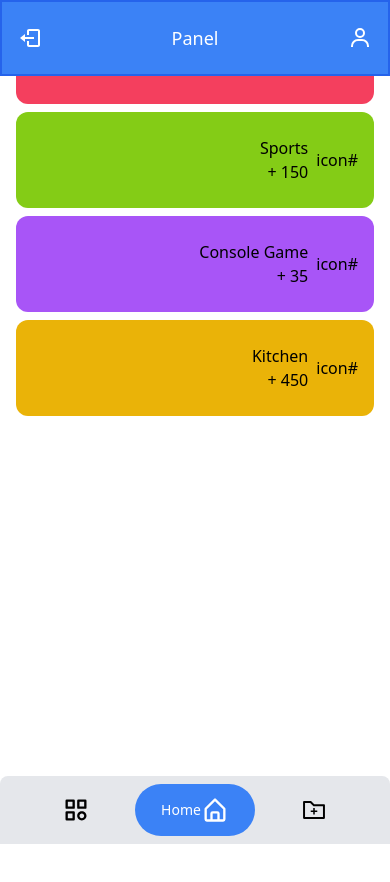
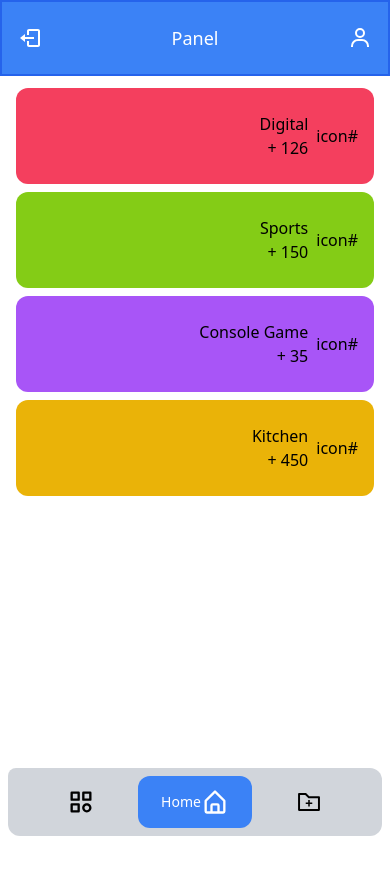
Before and after one commit to mahdibashirione/PanelAdmin, a React (Create React App) app: page / in a window 390 px wide. Shown: the top 882 px of the page. Built offline with nearby package versions, Linux system fonts and the light colour scheme.

Commit message:
little edite component MobileBar

```diff
--- a/src/components/mobileBar/MobileBar.js
+++ b/src/components/mobileBar/MobileBar.js
@@ -16,20 +16,20 @@ const MobileBar = () => {
   const inLocation = navigate.find(loc => loc.path === location.pathname)
 
   return (
-    <nav class="w-full fixed bottom-0 right-0 md:hidden rounded-tr-lg rounded-tl-lg bg-gray-200">
+    <nav class="w-[calc(100%-1rem)] fixed bottom-2 right-2 md:hidden rounded-xl rounded-tl-lg bg-gray-300">
       <ul class="w-full flex items-center py-2 px-4">
         <Link to="/Categories"
-          class={`${inLocation.path === "/Categories" ? "bg-blue-500 rounded-full text-white" : ""} home py-3 cursor-pointer w-full flex items-center center justify-center duration-400 ease-in transition-all`}>
+          class={`${inLocation.path === "/Categories" ? "bg-blue-500 rounded-xl text-white" : ""} home py-3 cursor-pointer w-full flex items-center center justify-center duration-400 ease-in transition-all`}>
           <AiOutlineFolderAdd className="w-7 h-7" />
           <span class={`${inLocation.path === "/Categories" ? "flex" : "hidden"} text-sm `}>Add Product</span>
         </Link>
         <Link to="/"
-          class={`${inLocation.path === "/" ? "bg-blue-500 rounded-full text-white" : ""} categories py-3 cursor-pointer w-full flex items-center center justify-center duration-400 ease-in transition-all`}>
+          class={`${inLocation.path === "/" ? "bg-blue-500 rounded-xl text-white" : ""} categories py-3 cursor-pointer w-full flex items-center center justify-center duration-400 ease-in transition-all`}>
           <BiHomeAlt className="w-7 h-7" />
           <span class={`${inLocation.path === "/" ? "flex" : "hidden"} text-sm `}>Home</span>
         </Link>
         <Link to="/AddProduct"
-          class={`${inLocation.path === "/AddProduct" ? "bg-blue-500 rounded-full text-white" : ""} cartBag py-3 cursor-pointer w-full flex items-center center justify-center duration-400 ease-in transition-all`}>
+          class={`${inLocation.path === "/AddProduct" ? "bg-blue-500 rounded-xl text-white" : ""} cartBag py-3 cursor-pointer w-full flex items-center center justify-center duration-400 ease-in transition-all`}>
           <BiCategory className="w-7 h-7" />
           <span class={`${inLocation.path === "/AddProduct" ? "flex" : "hidden"} text-sm `}>Category</span>
         </Link>
--- a/src/page/HomePage.js
+++ b/src/page/HomePage.js
@@ -3,7 +3,7 @@ import ViewCategoryProduct from "../components/viewCategoryProduct.js/viewCatego
 const HomePage = () => {
   return (
     <>
-      <main className="w-full flex justify-start">
+      <main className="w-full flex justify-start py-20">
         <ViewCategoryProduct />
       </main>
     </>
```
